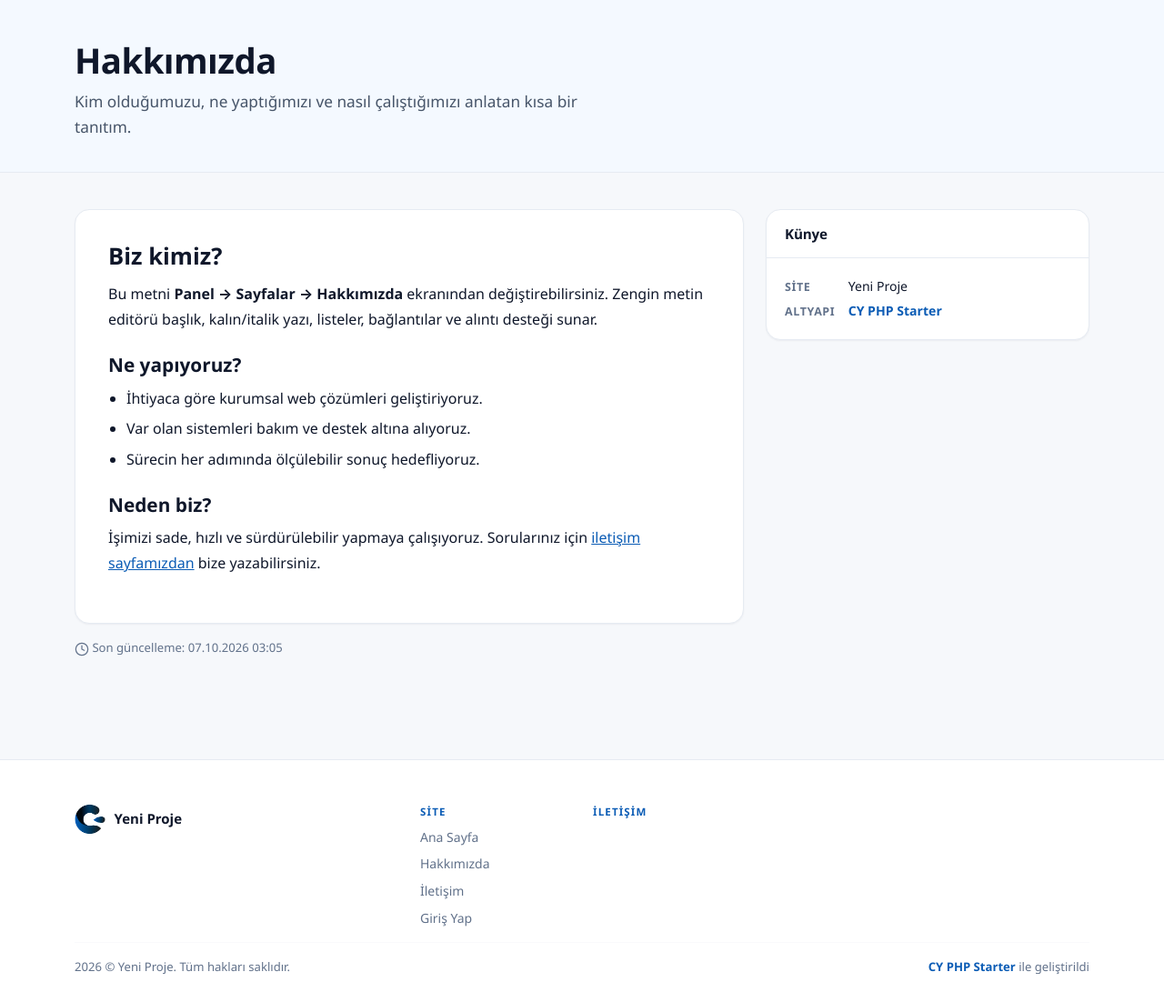
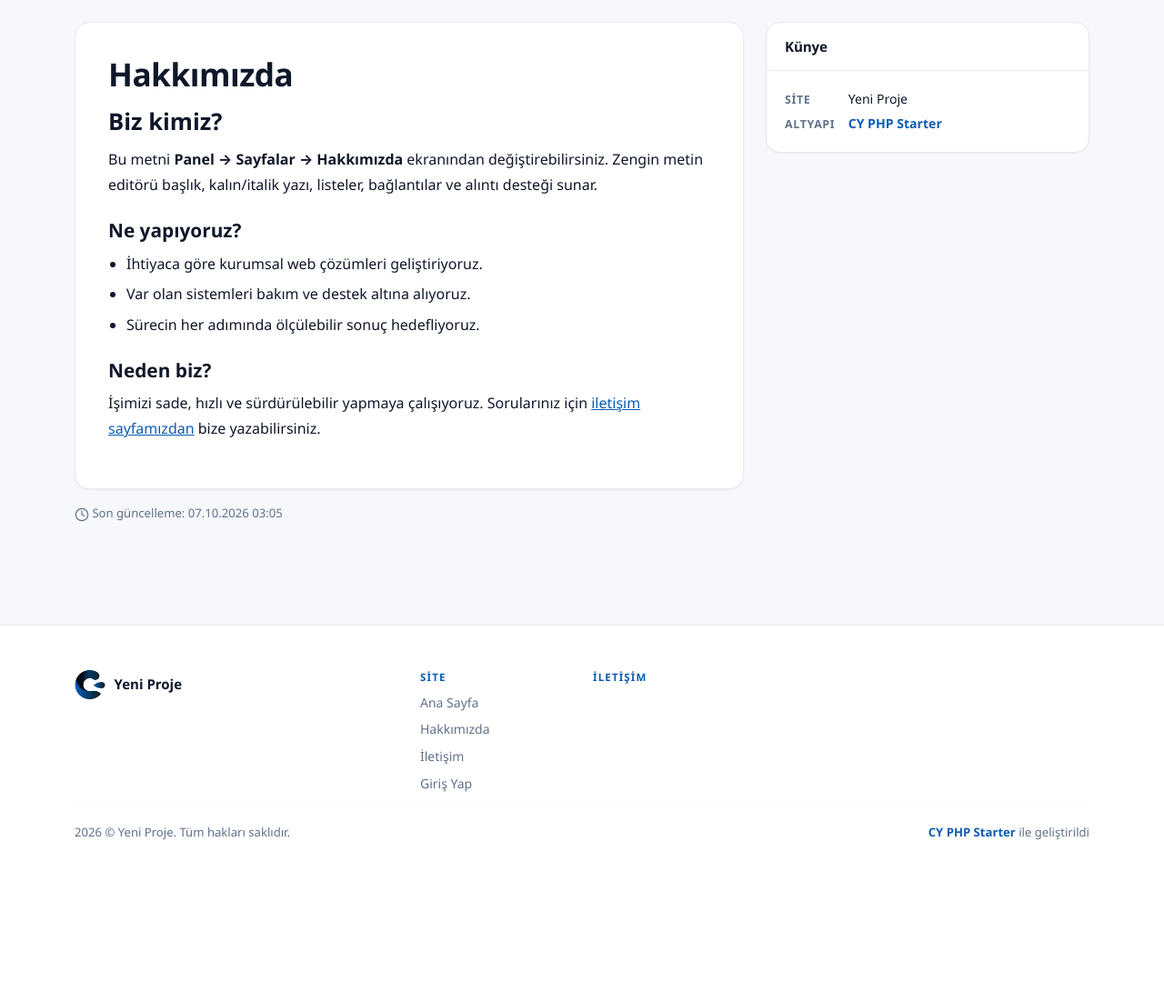
Before and after one commit to CilginYazilim/cy-php-starter, a PHP site: page /cy-php-starter/hakkimizda in a window 1280 px wide. Shown: the part 64-1166 px from the top of the page at 91% size. After the commit the page ends 988 px from the top, so only its background shows below. Run offline with PHP 8.4, Linux system fonts and the light colour scheme; data comes from the database, SQL or seed files in the repository; tables that the repository leaves empty hold one stand-in row (values such as "Sample post"); some libraries are stand-ins or nearby versions.

Commit message:
İç sayfalarda başlık bandı kaldırıldı, menüyle içerik arası daraldı
Hakkımızda, Özellikler, Başlarken, İletişim ve KVKK sayfalarında renkli
başlık bandı yok: sayfa adı içerik kartının ilk satırı, İletişim doğrudan
bilgiler ve formla açılır. Menü ile içerik arası masaüstünde 24px,
telefonda 16px.

```diff
--- a/assets/css/admin.css
+++ b/assets/css/admin.css
@@ -2460,4 +2460,4 @@ a.cy-stat--link:focus-visible { outline: 2px solid var(--cy-brand); outline-offs
 
 /* Geri dönüşü zor işlemler (Hesabımı sil): kırmızı ince çerçeve */
 .cy-card--danger { border-color: color-mix(in srgb, var(--cy-danger) 35%, var(--cy-border)); }
-.cy-card--danger .cy-section-title { color: var(--cy-danger); }
+.cy-card--danger .cy-section-title { color: var(--cy-danger-text); }
--- a/assets/css/site-sections.css
+++ b/assets/css/site-sections.css
@@ -106,6 +106,10 @@
 .cy-section { padding: clamp(2.25rem, 6vw, 4rem) 0; }
 
 .cy-section--alt { background: var(--cy-brand-soft); }
+
+/* İç sayfanın ilk bölümü: başlık bandı olmadığı için içerik menünün hemen
+   altından başlar (eskiden 64px boşluk kalıyordu). */
+.cy-section--ilk { padding-top: clamp(1rem, 2.5vw, 1.5rem); }
 
 .cy-section__head {
     max-width: 46rem;
@@ -302,34 +306,17 @@ a.cy-contact-card:hover { border-color: var(--cy-brand); color: inherit; }
 }
 
 /* ------------------------ İÇ SAYFA BAŞLIĞI ------------------------
-   Yalnızca başlık ve tek cümle özet; görünür "Ana Sayfa › …" izi yok
-   (arama motorları için BreadcrumbList JSON-LD olarak durur). Bant ince
-   bir çizgiyle biter, içerik hemen altından başlar. */
-.cy-pagehero {
-    padding: clamp(1.75rem, 5vw, 2.75rem) 0 clamp(1.5rem, 4vw, 2.25rem);
-    background: var(--cy-brand-soft);
-    border-bottom: 1px solid var(--cy-border);
-}
-
-.cy-pagehero__title {
-    font-size: clamp(1.6rem, 5vw, 2.4rem);
+   Ayrı bir başlık bandı yok: sayfa adı içerik kartının ilk satırıdır.
+   "Ana Sayfa › …" izi ve özet ekranda değil; arama motorları için
+   JSON-LD ve meta açıklamada durur. */
+.cy-page-title {
+    margin: 0 0 1.1rem;
+    font-size: clamp(1.6rem, 4.5vw, 2.2rem);
     font-weight: 730;
     letter-spacing: -.015em;
     line-height: 1.15;
     color: var(--cy-text);
-    margin: 0;
 }
-
-.cy-pagehero__lead {
-    font-size: clamp(.95rem, 2.2vw, 1.08rem);
-    line-height: 1.6;
-    color: var(--cy-text-soft);
-    max-width: 60ch;
-    margin: .6rem 0 0;
-}
-
-/* Başlık bandının hemen altındaki bölüm daha az boşlukla başlar. */
-.cy-pagehero + .cy-section { padding-top: clamp(1.5rem, 4vw, 2.5rem); }
 
 /* ------------------------------ METİN ----------------------------- */
 .cy-prose {
--- a/config/app.php
+++ b/config/app.php
@@ -35,7 +35,7 @@ return [
      *  (github.com/CilginYazilim/cy-php-starter/releases) ve anlamsal
      *  sürümleme kullanır: BÜYÜK.KÜÇÜK.YAMA
      * -------------------------------------------------------------- */
-    'version' => '1.6.0',
+    'version' => '1.6.1',
 
     /* Birim testi sayısı — ana sayfadaki {test} yer tutucusu. tests/unit.php
      * gerçek sayıyla karşılaştırır; test eklenip burası güncellenmezse kırılır. */
--- a/views/site/page.php
+++ b/views/site/page.php
@@ -35,21 +35,7 @@ $onizlemeBitis = $onizlemeBitis ?? null;
     </div>
 <?php endif; ?>
 
-<section class="cy-pagehero">
-    <div class="container">
-        <?php /* Görünür "Ana Sayfa › …" izi yok: tek seviyeli sitede bilgi
-                 taşımıyor, başlığın üstünde kalabalık yapıyordu. Arama
-                 motorları için BreadcrumbList JSON-LD olarak durur
-                 (bkz. Site\PageController::structuredData). */ ?>
-        <h1 class="cy-pagehero__title"><?= e($sayfa->baslik) ?></h1>
-
-        <?php if ($sayfa->ozet !== ''): ?>
-            <p class="cy-pagehero__lead"><?= e($sayfa->ozet) ?></p>
-        <?php endif; ?>
-    </div>
-</section>
-
-<section class="cy-section">
+<section class="cy-section cy-section--ilk">
     <div class="container">
         <div class="row g-4">
             <div class="col-12 col-lg-8">
@@ -58,6 +44,11 @@ $onizlemeBitis = $onizlemeBitis ?? null;
                         <img src="<?= e($kapak) ?>" class="cy-page-cover" alt="" fetchpriority="high">
                     <?php endif; ?>
                     <div class="cy-card__body cy-card__body--roomy">
+                        <?php /* Ayrı bir başlık bandı YOK: başlık içeriğin parçası. Özet
+                                 ekranda değil, meta açıklamada ve paylaşım kartında durur;
+                                 "Ana Sayfa › …" izi arama motorları için JSON-LD'de
+                                 (bkz. Site\PageController::structuredData). */ ?>
+                        <h1 class="cy-page-title"><?= e($sayfa->baslik) ?></h1>
                         <div class="cy-prose"><?= $sayfa->icerik ?></div>
                     </div>
                 </article>
```
Also changed, not shown: views/site/contact.php (+4 -10 lines), CHANGELOG.md, README.md.
